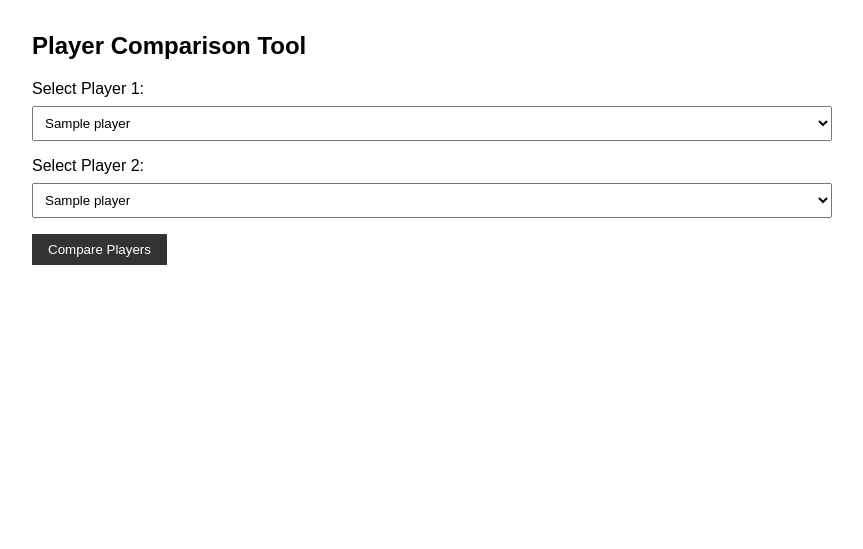
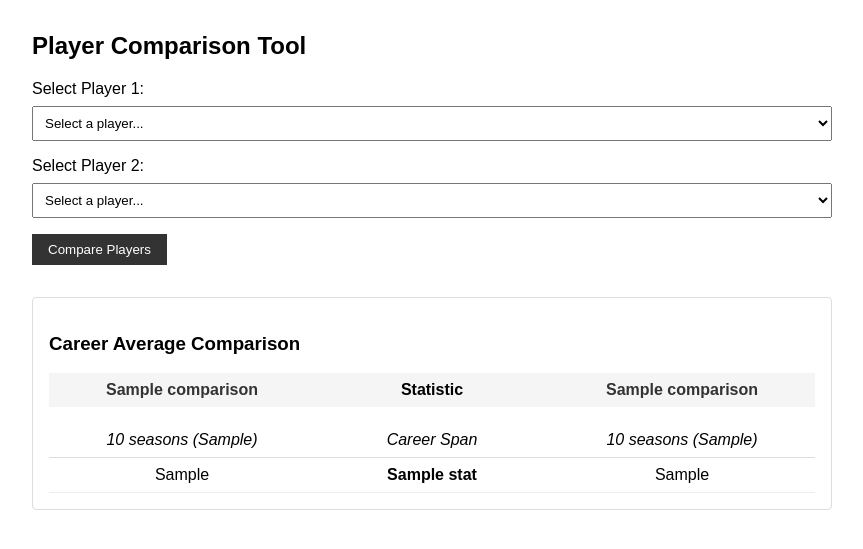
Before and after one commit to ckseidle/DataMining, a Flask app: template templates/index.html in a window 1280 px wide. Shown: the part 146-695 px from the top of the page, without its empty margins (208-1071 px from the left). Run offline with Flask 3, Linux system fonts and the light colour scheme; the template is opened without the code that fills it: most values are stand-ins (such as "Sample title", 1, 10 or a date in 2020).

Commit message:
comparison tool

```diff
--- a/app.py
+++ b/app.py
@@ -1,5 +1,6 @@
-from flask import Flask, render_template
+from flask import Flask, render_template, request
 import pandas as pd
+import numpy as np
 
 app = Flask(__name__)
 
@@ -14,12 +15,72 @@ def load_player_data():
         print(f"Error loading data: {e}")
         return None, []
 
+# Define key statistics for comparison
+COMPARISON_STATS = {
+    'Games Per Season': 'games',
+    'Fantasy Points (PPR)': 'fantasy_points_ppr',
+    'Pass Attempts': 'pass_attempts',
+    'Passing Yards': 'passing_yards',
+    'Pass TDs': 'pass_td',
+    'Interceptions': 'interception',
+    'Targets': 'targets',
+    'Receptions': 'receptions',
+    'Receiving Yards': 'receiving_yards',
+    'Receiving TDs': 'reception_td',
+    'Rush Attempts': 'rush_attempts',
+    'Rushing Yards': 'rushing_yards',
+    'Rushing TDs': 'run_td',
+    'Yards Per Game': 'ypg',
+    'Points Per Game': 'ppg'
+}
+
 # Initialize the data
 df, player_list = load_player_data()
 
-@app.route('/')
+def get_player_career_averages(player_data):
+    # Select only the columns we need for comparison
+    stats_to_average = list(COMPARISON_STATS.values())
+    # Calculate mean for only the numeric columns we care about
+    averages = player_data[stats_to_average].astype(float).mean()
+    return averages
+
+@app.route('/', methods=['GET', 'POST'])
 def index():
-    return render_template('index.html', players=player_list)
+    comparison_data = None
+
+    if request.method == 'POST':
+        player1 = request.form.get('player1')
+        player2 = request.form.get('player2')
+
+        # Get all seasons data for each player
+        player1_data = df[df['player_name'] == player1]
+        player2_data = df[df['player_name'] == player2]
+
+        # Calculate career averages
+        player1_averages = get_player_career_averages(player1_data)
+        player2_averages = get_player_career_averages(player2_data)
+
+        # Create comparison dictionary
+        comparison_data = {
+            'player1_name': player1,
+            'player2_name': player2,
+            'stats': {},
+            'player1_seasons': len(player1_data),
+            'player2_seasons': len(player2_data),
+            'player1_years': f"{int(player1_data['season'].min())}-{int(player1_data['season'].max())}",
+            'player2_years': f"{int(player2_data['season'].min())}-{int(player2_data['season'].max())}"
+        }
+
+        # Compile stats for comparison
+        for stat_name, stat_column in COMPARISON_STATS.items():
+            comparison_data['stats'][stat_name] = {
+                'player1': round(float(player1_averages[stat_column]), 2),
+                'player2': round(float(player2_averages[stat_column]), 2)
+            }
+
+    return render_template('index.html',
+                         players=player_list,
+                         comparison_data=comparison_data)
 
 if __name__ == '__main__':
     app.run(debug=True)
--- a/static/css/style.css
+++ b/static/css/style.css
@@ -52,3 +52,60 @@ button {
 button:hover {
     background-color: #444;
 }
+
+.comparison-container {
+    margin-top: 2rem;
+    border: 1px solid #ddd;
+    border-radius: 4px;
+    padding: 1rem;
+}
+
+.comparison-header {
+    display: grid;
+    grid-template-columns: 1fr 1fr 1fr;
+    text-align: center;
+    font-weight: bold;
+    margin-bottom: 1rem;
+    background-color: #f5f5f5;
+    padding: 0.5rem;
+}
+
+.seasons-info {
+    display: grid;
+    grid-template-columns: 1fr 1fr 1fr;
+    text-align: center;
+    padding: 0.5rem;
+    border-bottom: 1px solid #ddd;
+    font-style: italic;
+}
+
+.comparison-row {
+    display: grid;
+    grid-template-columns: 1fr 1fr 1fr;
+    text-align: center;
+    padding: 0.5rem;
+    border-bottom: 1px solid #eee;
+}
+
+.comparison-row:hover {
+    background-color: #f9f9f9;
+}
+
+.stat-name {
+    font-weight: bold;
+}
+
+.player1-better .stat-value:first-child {
+    color: #28a745;
+    font-weight: bold;
+}
+
+.player2-better .stat-value:last-child {
+    color: #28a745;
+    font-weight: bold;
+}
+
+.player-name {
+    font-weight: bold;
+    color: #333;
+}
--- a/templates/index.html
+++ b/templates/index.html
@@ -3,10 +3,11 @@
 {% block content %}
 <div class="container">
     <h2>Player Comparison Tool</h2>
-    <form action="#" method="post">
+    <form action="{{ url_for('index') }}" method="post">
         <div class="form-group">
             <label for="player1">Select Player 1:</label>
-            <select name="player1" id="player1">
+            <select name="player1" id="player1" required>
+                <option value="">Select a player...</option>
                 {% for player in players %}
                 <option value="{{ player }}">{{ player }}</option>
                 {% endfor %}
@@ -15,7 +16,8 @@
 
         <div class="form-group">
             <label for="player2">Select Player 2:</label>
-            <select name="player2" id="player2">
+            <select name="player2" id="player2" required>
+                <option value="">Select a player...</option>
                 {% for player in players %}
                 <option value="{{ player }}">{{ player }}</option>
                 {% endfor %}
@@ -24,5 +26,28 @@
 
         <button type="submit">Compare Players</button>
     </form>
+
+    {% if comparison_data %}
+    <div class="comparison-container">
+        <h3>Career Average Comparison</h3>
+        <div class="comparison-header">
+            <div class="player-name">{{ comparison_data.player1_name }}</div>
+            <div class="stat-name">Statistic</div>
+            <div class="player-name">{{ comparison_data.player2_name }}</div>
+        </div>
+        <div class="seasons-info">
+            <div>{{ comparison_data.player1_seasons }} seasons ({{ comparison_data.player1_years }})</div>
+            <div>Career Span</div>
+            <div>{{ comparison_data.player2_seasons }} seasons ({{ comparison_data.player2_years }})</div>
+        </div>
+        {% for stat_name, values in comparison_data.stats.items() %}
+        <div class="comparison-row {% if values.player1 > values.player2 %}player1-better{% elif values.player2 > values.player1 %}player2-better{% endif %}">
+            <div class="stat-value">{{ values.player1 }}</div>
+            <div class="stat-name">{{ stat_name }}</div>
+            <div class="stat-value">{{ values.player2 }}</div>
+        </div>
+        {% endfor %}
+    </div>
+    {% endif %}
 </div>
 {% endblock %}
```
